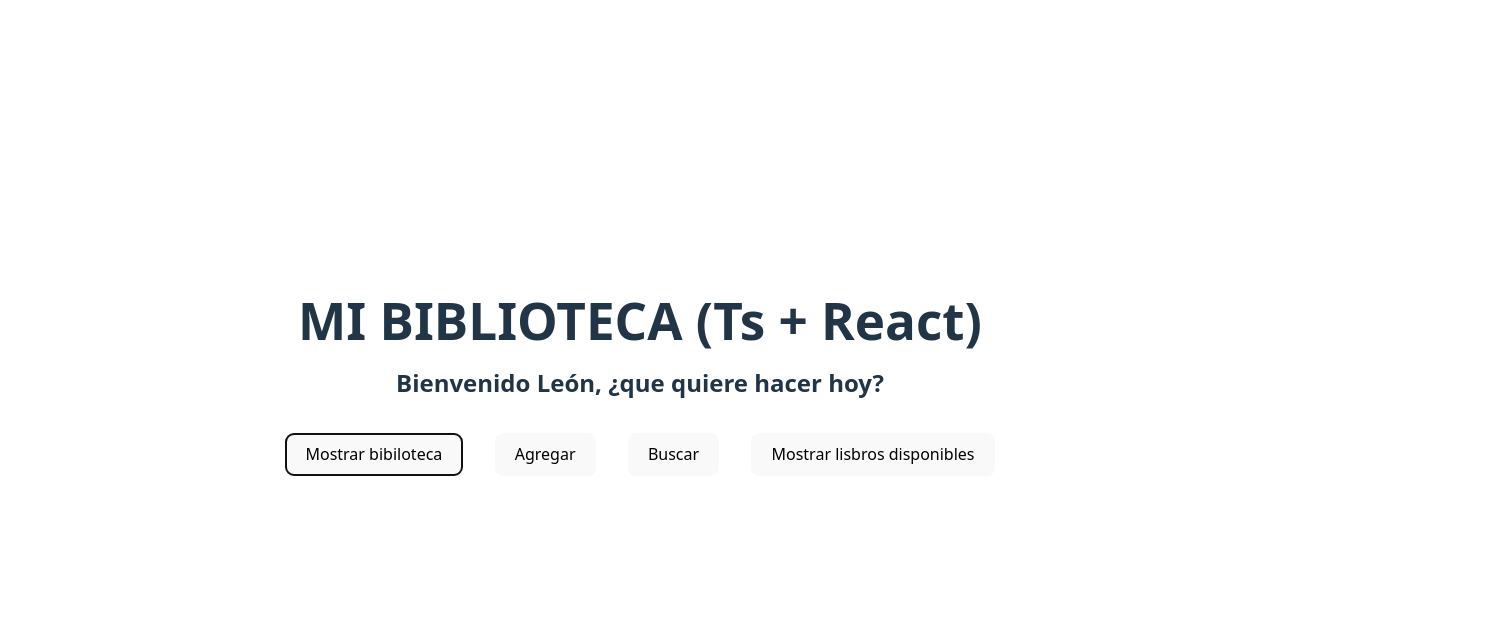
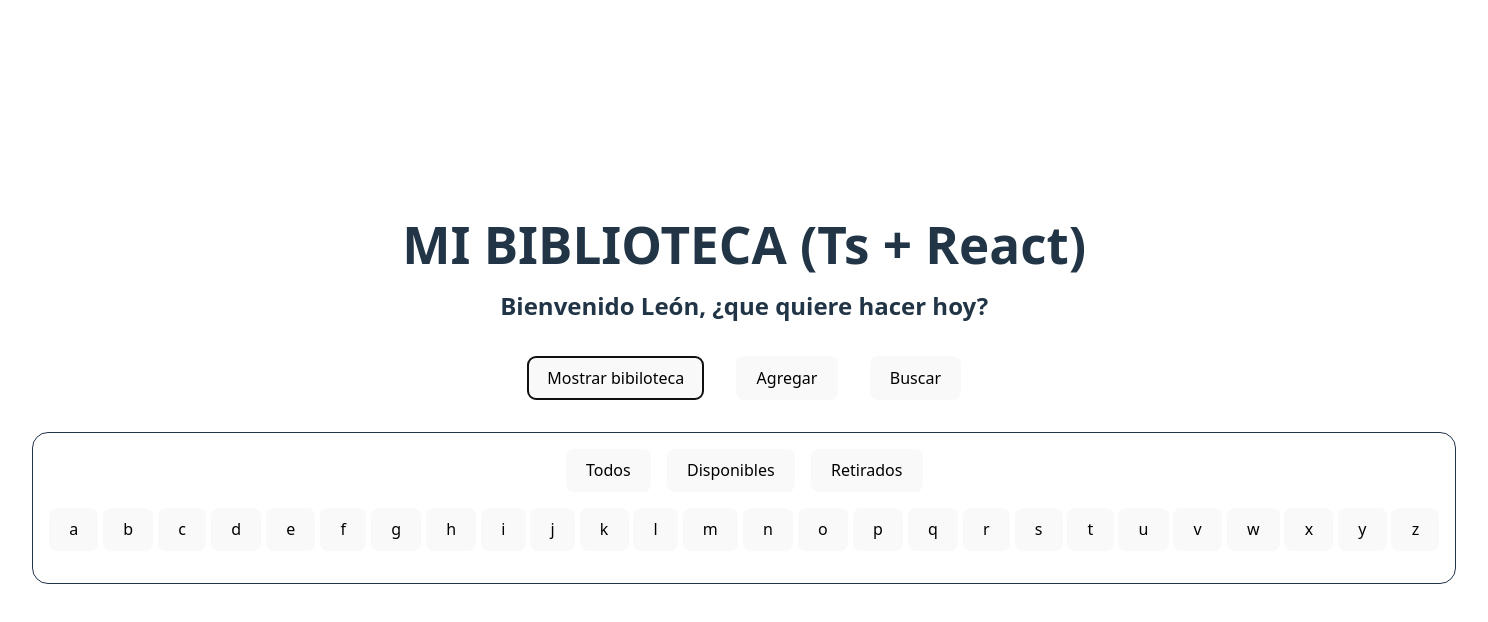
Before and after one commit to LeonGinel/Biblioteca-REACT, a React (Vite) app: page / in a window 1280 px wide. Both pictures are taken after a click on the button "Mostrar bibiloteca". Shown: the top 622 px of the page, 1488 px wide, since content can reach past the window. Built offline with nearby package versions, Linux system fonts and the light colour scheme.

Commit message:
componente mostrar-libros actualizado

```diff
--- a/src/components/Panel-control/panel-control.tsx
+++ b/src/components/Panel-control/panel-control.tsx
@@ -1,28 +1,54 @@
 import styles from "./panel-control.module.css";
 import { useState } from "react";
-import MostrarLibros from "../formularios/mostrar-libros";
+import LibroCard from "../libro/libro-card";
+import MostrarLibros from "../acciones/mostrar-libros";
 import AgregarLibro from "../formularios/agregar-libro";
 import BuscadorLibros from "../buscador/buscador-libros";
+import type { Libro } from "../../types/libro-interface";
 
 export default function PanelControl() {
-  const [seccionActiva, setSeccionActiva] = useState<
-    "mostrar" | "agregar" | "eliminar" | "editar" | "buscar" | "disponibles" | "ninguno"
-  >("ninguno");
+  const [seccionActiva, setSeccionActiva] = useState<"mostrar" | "agregar" | "eliminar" | "editar" | "buscar" | "ninguno">(
+    "ninguno"
+  );
+
+  const [libroSeleccionadoBuscador, setLibroSeleccionadoBuscador] = useState<Libro | null>(null);
 
   return (
     <div>
       <div className={styles["panel-control"]}>
-        <button onClick={() => setSeccionActiva("mostrar")}>Mostrar bibiloteca</button>
-        <button onClick={() => setSeccionActiva("agregar")}>Agregar</button>
-        <button onClick={() => setSeccionActiva("buscar")}>Buscar</button>
-        <button onClick={() => setSeccionActiva("disponibles")}>Mostrar lisbros disponibles</button>
+        <button
+          onClick={() => {
+            setSeccionActiva("mostrar");
+            setLibroSeleccionadoBuscador(null);
+          }}
+        >
+          Mostrar bibiloteca
+        </button>
+        <button
+          onClick={() => {
+            setSeccionActiva("agregar");
+            setLibroSeleccionadoBuscador(null);
+          }}
+        >
+          Agregar
+        </button>
+        <button
+          onClick={() => {
+            setSeccionActiva("buscar");
+            setLibroSeleccionadoBuscador(null);
+          }}
+        >
+          Buscar
+        </button>
       </div>
 
       <div>
         <div>{seccionActiva === "mostrar" && <MostrarLibros />}</div>
         <div>{seccionActiva === "agregar" && <AgregarLibro />}</div>
-        <div>{seccionActiva === "buscar" && <BuscadorLibros />}</div>
-        <div>{seccionActiva === "disponibles" && <MostrarLibros soloDisponibles />}</div>
+        <div>
+          {seccionActiva === "buscar" && <BuscadorLibros onSelect={(l) => setLibroSeleccionadoBuscador(l)} />}{" "}
+          {libroSeleccionadoBuscador === null ? <></> : <LibroCard libro={libroSeleccionadoBuscador} />}
+        </div>
       </div>
     </div>
   );
--- /dev/null
+++ b/src/components/acciones/mostrar-libros.module.css
@@ -0,0 +1,21 @@
+.mostrar-libros_panel {
+  display: grid;
+  gap: 1rem;
+  padding: 1rem;
+  border-style: solid;
+  border-width: 0.1rem;
+  border-radius: 1rem;
+}
+.mostrar-libros_btns,
+.mostrar-libros_btons--abc {
+  display: flex;
+  align-items: center;
+  justify-content: center;
+  gap: 1rem;
+}
+.mostrar-libros_btons--abc {
+  gap: 0.3rem;
+}
+.lista-libros {
+  list-style: none;
+}
--- /dev/null
+++ b/src/components/acciones/mostrar-libros.tsx
@@ -0,0 +1,68 @@
+import styles from "./mostrar-libros.module.css";
+import LibroCard from "../libro/libro-card";
+import { useContext, useState } from "react";
+import { LibrosContext } from "../../contexts/libros-context";
+
+function MostrarLibros() {
+  const { libros } = useContext(LibrosContext);
+
+  const [filtro, setFiltro] = useState<"todos" | "disponibles" | "retirados">("todos");
+
+  const abecedario: string[] = [
+    "a",
+    "b",
+    "c",
+    "d",
+    "e",
+    "f",
+    "g",
+    "h",
+    "i",
+    "j",
+    "k",
+    "l",
+    "m",
+    "n",
+    "o",
+    "p",
+    "q",
+    "r",
+    "s",
+    "t",
+    "u",
+    "v",
+    "w",
+    "x",
+    "y",
+    "z",
+  ];
+
+  const librosFiltrados =
+    filtro === "disponibles" ? libros.filter((l) => l.disponible) : filtro === "retirados" ? libros.filter((l) => !l.disponible) : libros;
+
+  return (
+    <div className={styles["mostrar-libros_panel"]}>
+      <div className={styles["mostrar-libros_btns"]}>
+        <button onClick={() => setFiltro("todos")}>Todos</button>
+        <button onClick={() => setFiltro("disponibles")}>Disponibles</button>
+        <button onClick={() => setFiltro("retirados")}>Retirados</button>
+      </div>
+
+      <div className={styles["mostrar-libros_btons--abc"]}>
+        {abecedario.map((l) => (
+          <button>{l}</button>
+        ))}
+      </div>
+
+      <ul className={styles["lista-libros"]}>
+        {librosFiltrados.map((l, index) => (
+          <li key={index}>
+            <LibroCard libro={l} />
+          </li>
+        ))}
+      </ul>
+    </div>
+  );
+}
+
+export default MostrarLibros;
--- a/src/components/formularios/mostrar-libros.module.css
+++ /dev/null
@@ -1,3 +0,0 @@
-.lista-libros {
-  list-style: none;
-}
--- a/src/components/formularios/mostrar-libros.tsx
+++ /dev/null
@@ -1,22 +0,0 @@
-import styles from "./mostrar-libros.module.css";
-import LibroCard from "../libro/libro-card";
-import { useContext } from "react";
-import { LibrosContext } from "../../contexts/libros-context";
-
-function MostrarLibros({ soloDisponibles = false }: { soloDisponibles?: boolean }) {
-  const { libros } = useContext(LibrosContext);
-
-  const librosFiltrados = soloDisponibles ? libros.filter((l) => l.disponible) : libros;
-
-  return (
-    <ul className={styles["lista-libros"]}>
-      {librosFiltrados.map((l, index) => (
-        <li key={index}>
-          <LibroCard libro={l} />
-        </li>
-      ))}
-    </ul>
-  );
-}
-
-export default MostrarLibros;
--- a/src/components/libro/libro-card.module.css
+++ b/src/components/libro/libro-card.module.css
@@ -1,8 +1,8 @@
 .libro-card {
-  display: grid;
-  grid-template-columns: 1fr 1fr;
+  display: flex;
   align-items: center;
-  justify-items: center;
+  justify-content: center;
+  gap: 2rem;
 
   margin: 2rem;
   padding: 1rem;
@@ -16,5 +16,5 @@
 }
 .libro-card_btns {
   display: grid;
-  gap: 1rem;
+  gap: 0.5rem;
 }
--- a/src/components/libro/libro-card.tsx
+++ b/src/components/libro/libro-card.tsx
@@ -1,10 +1,10 @@
 import styles from "./libro-card.module.css";
-import EliminarLibro from "../formularios/eliminar-libro";
+import EliminarLibro from "../acciones/eliminar-libro";
 import EditarLibro from "../formularios/editar-libros";
 import { useContext, useState } from "react";
 import { LibrosContext } from "../../contexts/libros-context";
 import type { Libro } from "../../types/libro-interface";
-import RetirarDevolverLibro from "../formularios/retirar-devolver";
+import RetirarDevolverLibro from "../acciones/retirar-devolver";
 
 function LibroCard({ libro }: { libro: Libro }) {
   const { libros, setLibros } = useContext(LibrosContext);
```
Also changed, not shown: src/components/acciones/eliminar-libro.tsx (renamed from src/components/formularios/eliminar-libro.tsx), src/components/acciones/retirar-devolver.tsx (renamed from src/components/formularios/retirar-devolver.tsx).
